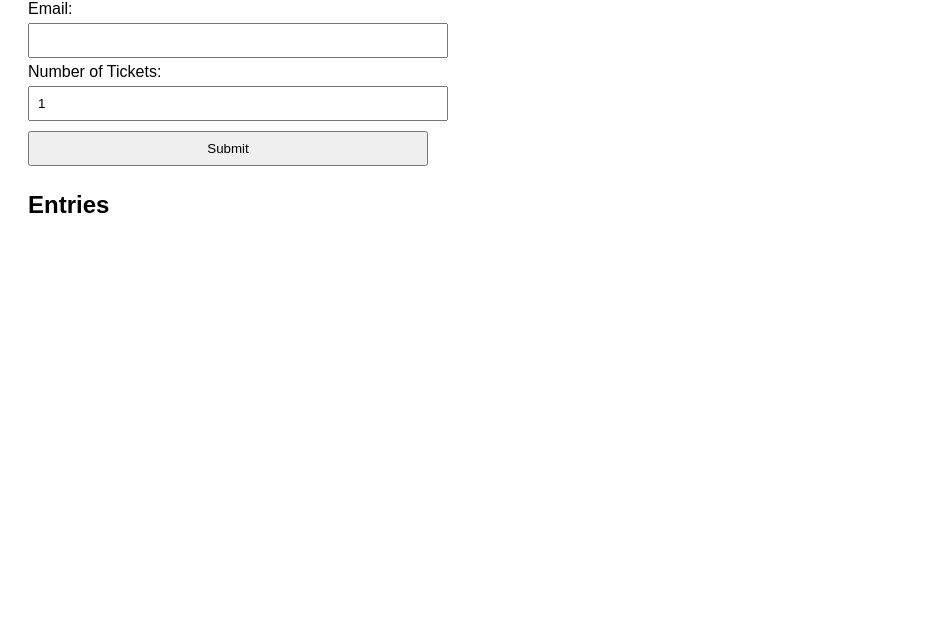
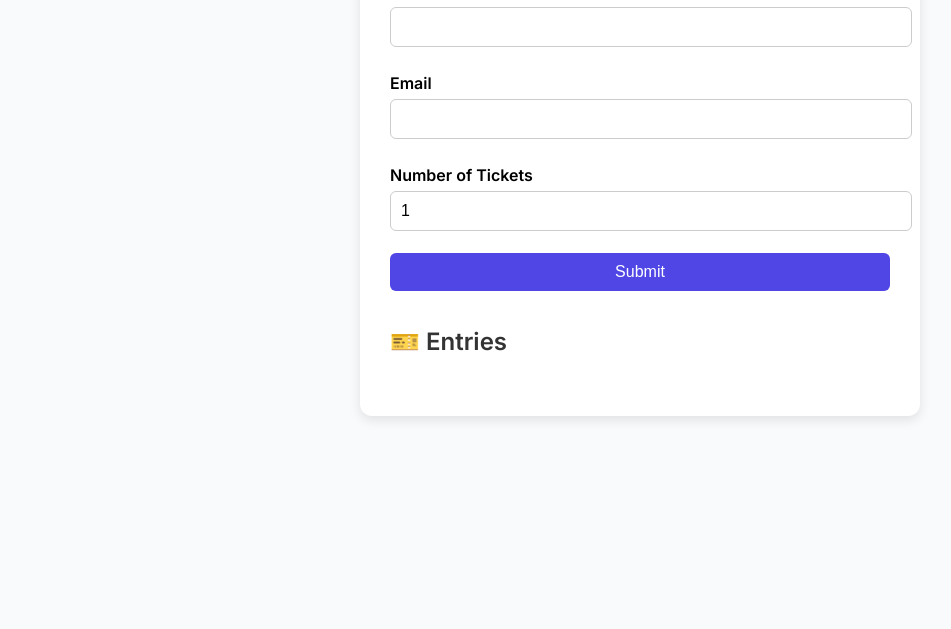
Before and after one commit to AHSFBLA/raffle-form, a plain HTML site: page index.html in a window 1280 px wide. Shown: the part 171-800 px from the top of the page, without its empty margins (0-951 px from the left). Drawn offline with Linux system fonts and the light colour scheme.

Commit message:
Update index.html

```diff
--- a/index.html
+++ b/index.html
@@ -4,31 +4,90 @@
   <meta charset="UTF-8" />
   <meta name="viewport" content="width=device-width, initial-scale=1.0" />
   <title>Raffle Ticket Entry</title>
+  <link href="https://fonts.googleapis.com/css2?family=Inter:wght@400;600&display=swap" rel="stylesheet">
   <style>
-    body { font-family: Arial, sans-serif; padding: 20px; }
-    form { margin-bottom: 20px; }
-    input, button { margin: 5px 0; padding: 8px; width: 100%; max-width: 400px; }
-    .entry-list { margin-top: 20px; }
-    .ticket { background: #f0f0f0; margin: 5px 0; padding: 10px; border-radius: 4px; }
+    body {
+      font-family: 'Inter', sans-serif;
+      background-color: #f9fafb;
+      margin: 0;
+      padding: 40px 20px;
+      display: flex;
+      justify-content: center;
+    }
+
+    .container {
+      background: white;
+      padding: 30px;
+      max-width: 500px;
+      width: 100%;
+      border-radius: 12px;
+      box-shadow: 0 4px 12px rgba(0, 0, 0, 0.1);
+    }
+
+    h1, h2 {
+      font-weight: 600;
+      color: #333;
+    }
+
+    label {
+      font-weight: 600;
+      margin-top: 10px;
+      display: block;
+    }
+
+    input, button {
+      width: 100%;
+      padding: 10px;
+      margin: 6px 0 16px;
+      border: 1px solid #ccc;
+      border-radius: 6px;
+      font-size: 16px;
+    }
+
+    button {
+      background-color: #4f46e5;
+      color: white;
+      border: none;
+      cursor: pointer;
+      transition: background-color 0.3s ease;
+    }
+
+    button:hover {
+      background-color: #4338ca;
+    }
+
+    .entry-list {
+      margin-top: 30px;
+    }
+
+    .ticket {
+      background: #f3f4f6;
+      margin: 10px 0;
+      padding: 12px;
+      border-radius: 8px;
+      font-size: 14px;
+    }
   </style>
 </head>
 <body>
-  <h1>Raffle Ticket Form</h1>
-  <form id="raffleForm">
-    <label for="name">Name:</label><br />
-    <input type="text" id="name" required /><br />
+  <div class="container">
+    <h1>🎟️ Enter the Raffle</h1>
+    <form id="raffleForm">
+      <label for="name">Name</label>
+      <input type="text" id="name" required />
 
-    <label for="email">Email:</label><br />
-    <input type="email" id="email" required /><br />
+      <label for="email">Email</label>
+      <input type="email" id="email" required />
 
-    <label for="quantity">Number of Tickets:</label><br />
-    <input type="number" id="quantity" min="1" value="1" required /><br />
+      <label for="quantity">Number of Tickets</label>
+      <input type="number" id="quantity" min="1" value="1" required />
 
-    <button type="submit">Submit</button>
-  </form>
+      <button type="submit">Submit</button>
+    </form>
 
-  <h2>Entries</h2>
-  <div id="entryList" class="entry-list"></div>
+    <h2>🎫 Entries</h2>
+    <div id="entryList" class="entry-list"></div>
+  </div>
 
   <script>
     const form = document.getElementById('raffleForm');
@@ -41,7 +100,7 @@
 
     function renderEntries() {
       entryList.innerHTML = '';
-      entries.forEach((entry, i) => {
+      entries.forEach(entry => {
         const div = document.createElement('div');
         div.className = 'ticket';
         div.innerHTML = `<strong>${entry.name}</strong> (${entry.email})<br/>Tickets: ${entry.tickets.join(', ')}`;
@@ -62,7 +121,6 @@
 
       entries.push({ name, email, tickets });
       renderEntries();
-
       form.reset();
     });
   </script>
```
